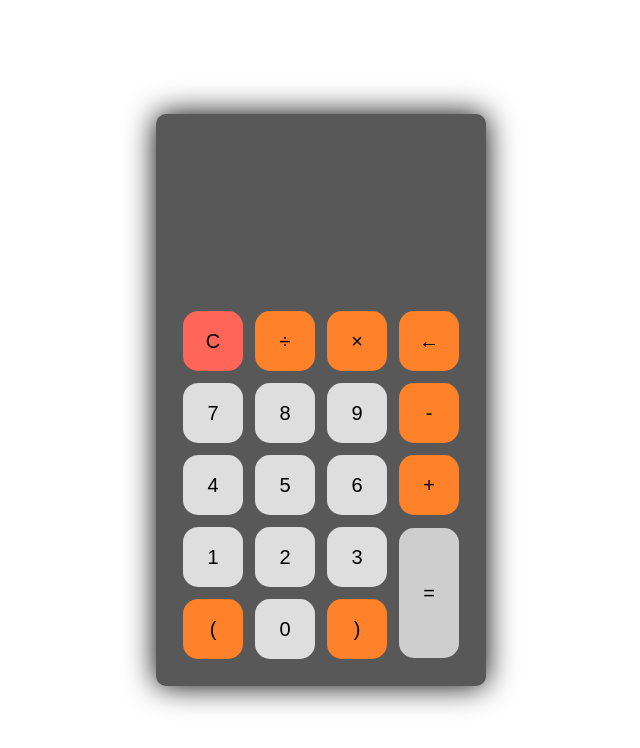
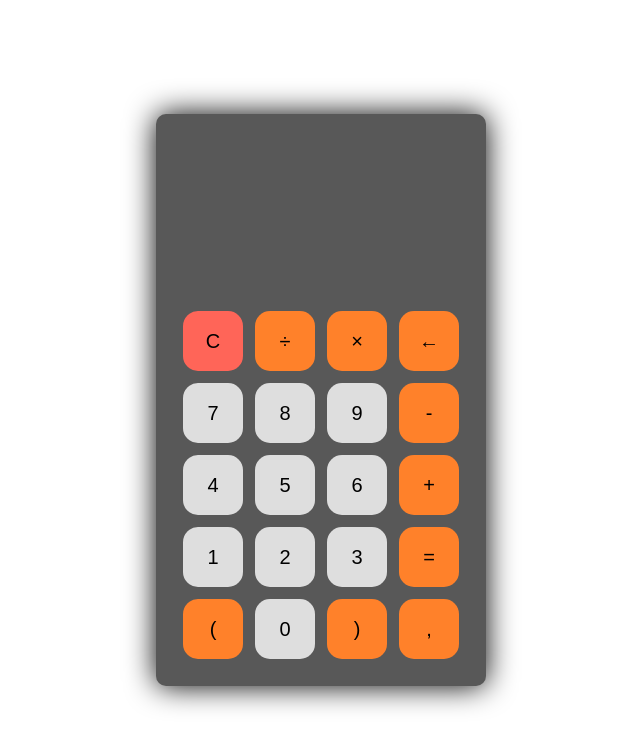
Before and after one commit to matejk-a/matejka-portfolio-website, a website: page projects/p4/calc.html in a window 1280 px wide. Shown: the whole page, without its empty margins (319-959 px from the left). Drawn offline with Linux system fonts and the light colour scheme.

Commit message:
Initial commit

```diff
--- a/projects/p4/calc.html
+++ b/projects/p4/calc.html
@@ -38,12 +38,13 @@
                             <td><button class="btn-number" id="1">1</button></td>
                             <td><button class="btn-number" id="2">2</button></td>
                             <td><button class="btn-number" id="3">3</button></td>
-                            <td rowspan="2"><button class="btn-equal" id="equal">=</button></td>
+                            <td><button class="btn-equal" id="equal">=</button></td>
                         </tr>
                         <tr>
                             <td><button class="btn-operator" id="(">(</button></td>
                             <td><button class="btn-number" id="0">0</button></td>
                             <td><button class="btn-operator" id=")">)</button></td>
+                            <td><button class="btn-decpoint" id=",">,</button></td>
                         </tr>
                     </table>
                 </div>
--- a/projects/p4/style.css
+++ b/projects/p4/style.css
@@ -64,10 +64,6 @@ button:hover {
     transform: scale(1.1);
 }
 
-button#equal {
-    height: 130px;
-}
-
 .calc {
     background-color: #585858;
 }
@@ -86,12 +82,17 @@ button#equal {
     color: #000000;
 }
 
+.calc button.btn-decpoint {
+    background-color: #FF812A;
+    color: #000000;
+}
+
 .calc button.btn-operator {
     background-color: #FF812A;
     color: #000000;
   }
 
   .calc button.btn-equal {
-    background-color: #CECECE;
+    background-color: #FF812A;
     color: #000000;
   }
```
